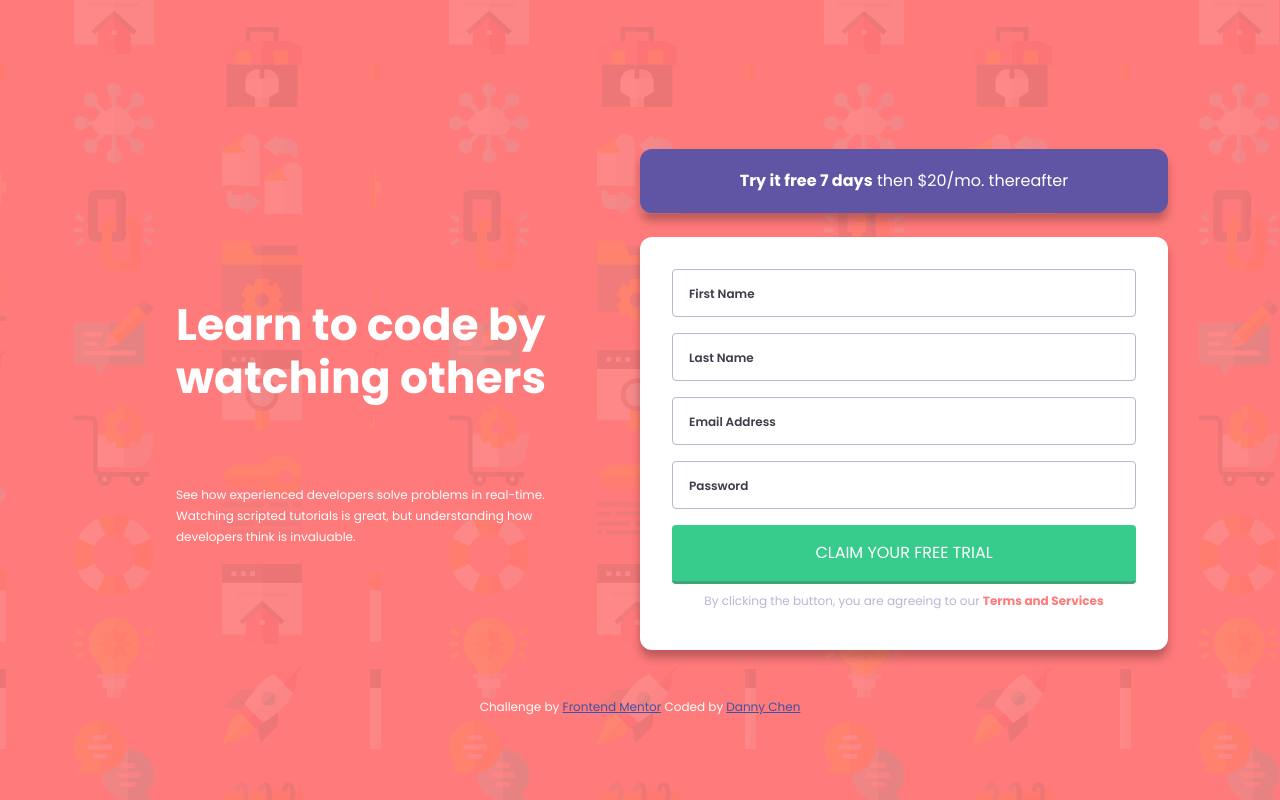
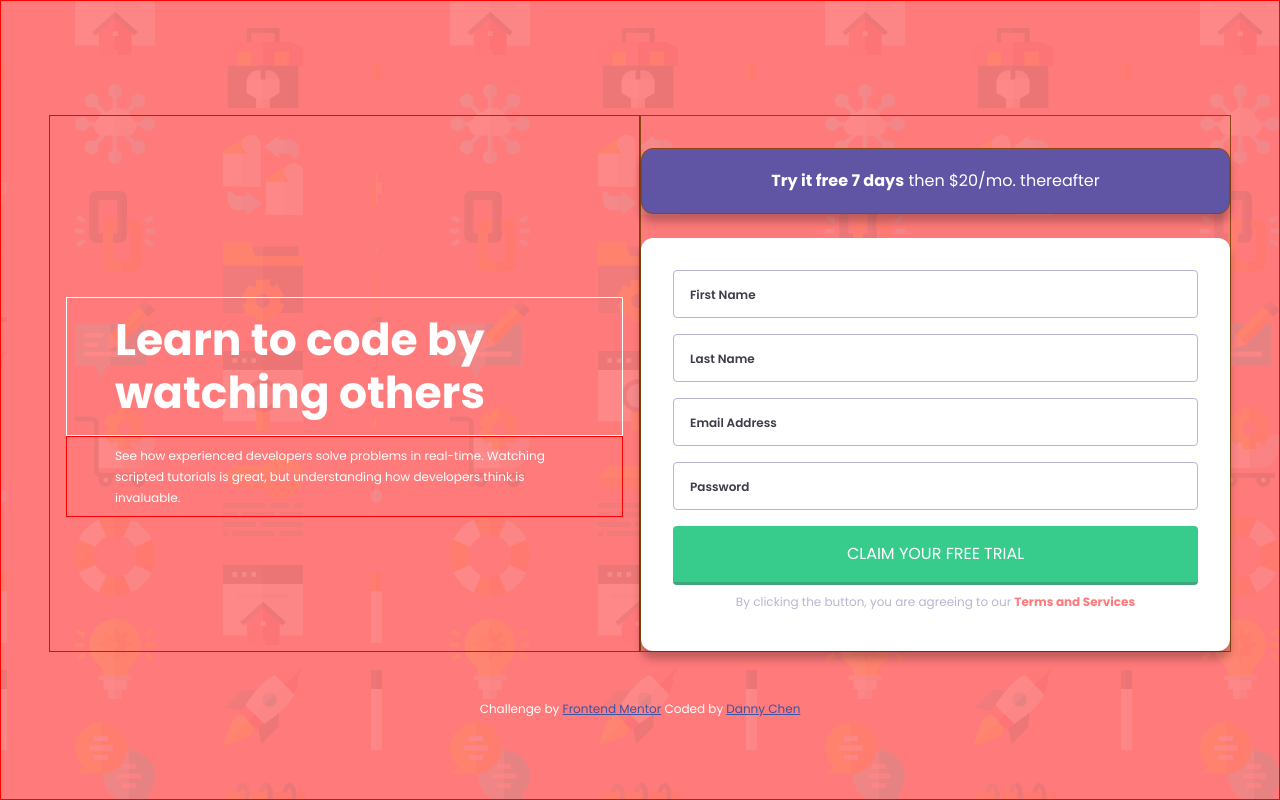
Before and after one commit to dcdanny945/signup-form, a plain HTML site: page index.html in a window 1280 px wide. Drawn offline with Linux system fonts and the light colour scheme.

Commit message:
Update style.css padding etc

```diff
--- a/style.css
+++ b/style.css
@@ -180,7 +180,7 @@ body{
     background-image: url(./images/bg-intro-mobile.png);
     background-color: var(--Red);
     min-height: 100vh;
-    /* border: 1px solid red; */
+    border: 1px solid red;
     padding: 2rem 1rem;
 
 }
@@ -195,13 +195,15 @@ body{
     line-height: 1.75;
     text-align: center;
     padding: 1rem 3rem;
+    border: 1px solid black;
 }
 .left-card h1{
     font-size:1.5rem;
-    padding: 3rem 3rem;
+    padding: 1rem 3rem;
+    border: 1px solid white;
 }
 .right-card{
-    /* border: 1px solid saddlebrown; */
+    border: 1px solid saddlebrown;
     padding-top: 2rem;
     display: grid;
     gap: 0.5rem;
@@ -313,6 +315,7 @@ form input{
       display: grid;
       place-content: center;
 
+      padding: 1rem 1rem;
       /* max-width: 64rem; */
       /* gap: 0; */
     }
@@ -320,7 +323,8 @@ form input{
       place-content: center;
       text-align: left;
       padding: 0 1rem  ;
-      padding-top: 4rem;
+      padding-top: 3rem;
+      border: 1px solid green;
     }
     .left-card h1{
       --font-size:2.75rem;
@@ -329,14 +333,15 @@ form input{
 
      }
     .content{
-      padding: 2rem 3rem;
+      padding: 0.5rem 3rem;
+      border: 1px solid red;
     }
     .container{
       display: grid;
       grid-template-columns: 1fr 1fr;
       place-content: center;
       padding: 2rem;
-      max-width: 70rem;
+      /* max-width: 70rem; */
       /* border: 1px solid red; */
     }
     .title{
```
